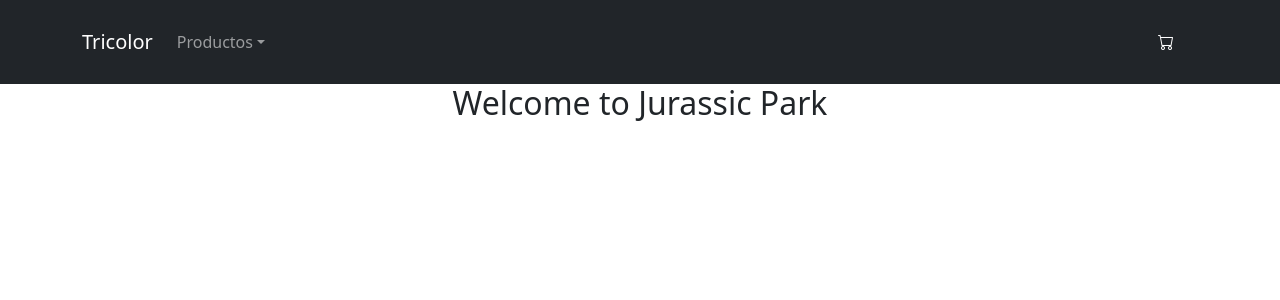
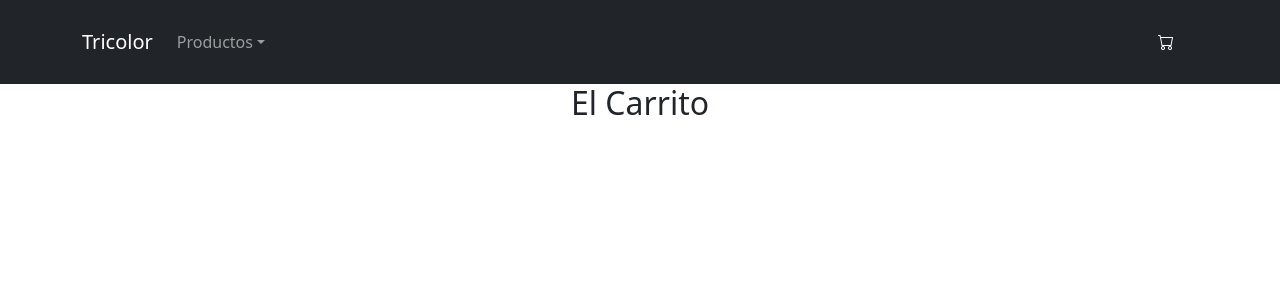
Before and after one commit to DigruttolaGabriel/tricolor-digruttola, a React (Create React App) app: page /cart in a window 1280 px wide. Before the commit this address led to /. Shown: the top 300 px of the page. Built offline with nearby package versions, Linux system fonts and the light colour scheme.

Commit message:
moved counter and link to shop cart

```diff
--- a/src/app.jsx
+++ b/src/app.jsx
@@ -4,6 +4,7 @@
 import {BrowserRouter, Routes, Route, Navigate} from "react-router-dom";
 import Home from "./components/presentationals/home/home";
 import NavBarContainer from "./components/containers/nav-bar/nav-bar.container";
+import Cart from "./components/presentationals/cart/cart";
 
 function App() {
   return (
@@ -11,6 +12,7 @@
         <NavBarContainer />
         <Routes>
             <Route path="/" element={<Home />}/>
+            <Route path="/cart" element={<Cart />}/>
             <Route path="/products" element={<ItemListContainer />}/>
             <Route path="/product/:id" element={<ItemDetailsContainer />}/>
             <Route path="/products/category/:id" element={<ItemListContainer />}/>
--- /dev/null
+++ b/src/components/presentationals/cart/cart.jsx
@@ -0,0 +1,9 @@
+const Cart = () => {
+    return(
+        <div className="d-flex flex-column align-items-center">
+            <h2>El Carrito</h2>
+        </div>
+    )
+}
+
+export default Cart;
--- a/src/components/presentationals/item-details/item-details.jsx
+++ b/src/components/presentationals/item-details/item-details.jsx
@@ -1,4 +1,6 @@
 import ItemCounterContainer from "../../containers/item-counter/item-counter.container";
+import {NavLink} from "react-router-dom";
+import {Button} from "react-bootstrap";
 
 const ItemDetail = (props) => {
     return (
@@ -10,6 +12,9 @@
                 <h2>Nombre: {props.product.name}</h2>
                 <h4>Precio: {props.product.price}</h4>
                 <ItemCounterContainer stock={props.product.stock}/>
+                <NavLink to={"/cart"} className="link-no-decoration">
+                    <Button variant="primary">Ir al carrito</Button>
+                </NavLink>
             </div>
         </div>
     )
--- a/src/components/presentationals/nav-bar/nav-bar.jsx
+++ b/src/components/presentationals/nav-bar/nav-bar.jsx
@@ -1,5 +1,5 @@
 import "./nav-bar.css"
-import CartWidget from "../cart/cart-widget";
+import CartWidget from "../cart-widget/cart-widget";
 import {NavLink} from "react-router-dom";
 import {Container, Nav, Navbar, NavDropdown} from "react-bootstrap";
 import {useState} from "react";
```
Also changed, not shown: src/components/presentationals/cart-widget/cart-widget.css (renamed from src/components/presentationals/cart/cart-widget.css), src/components/presentationals/cart-widget/cart-widget.jsx (renamed from src/components/presentationals/cart/cart-widget.jsx).
